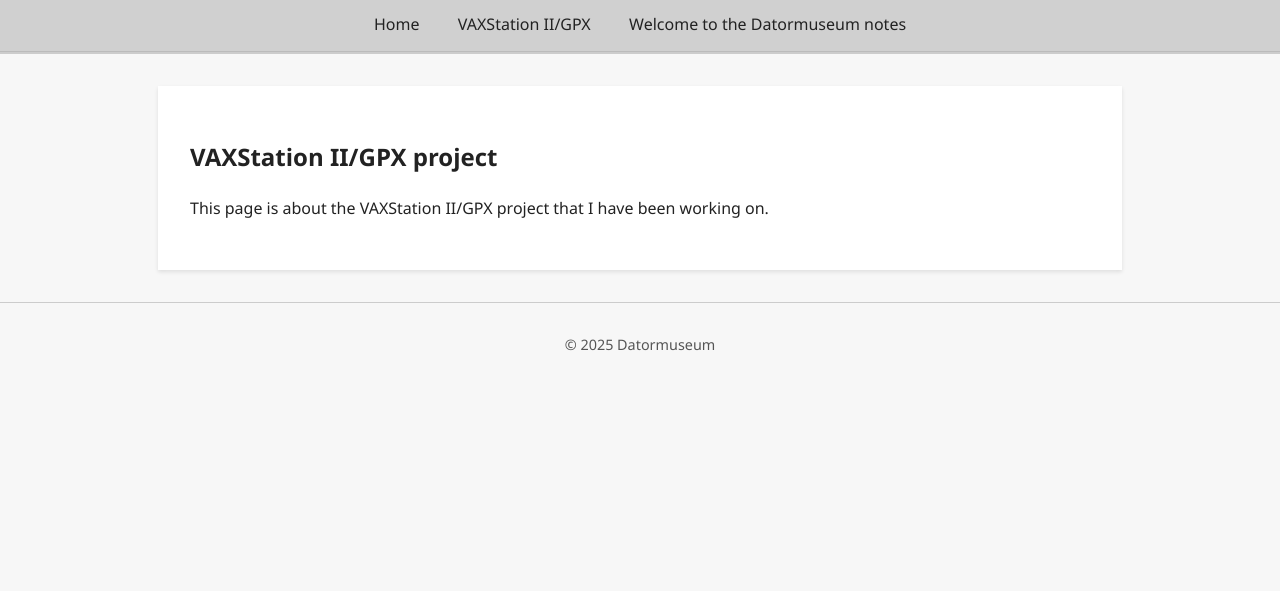
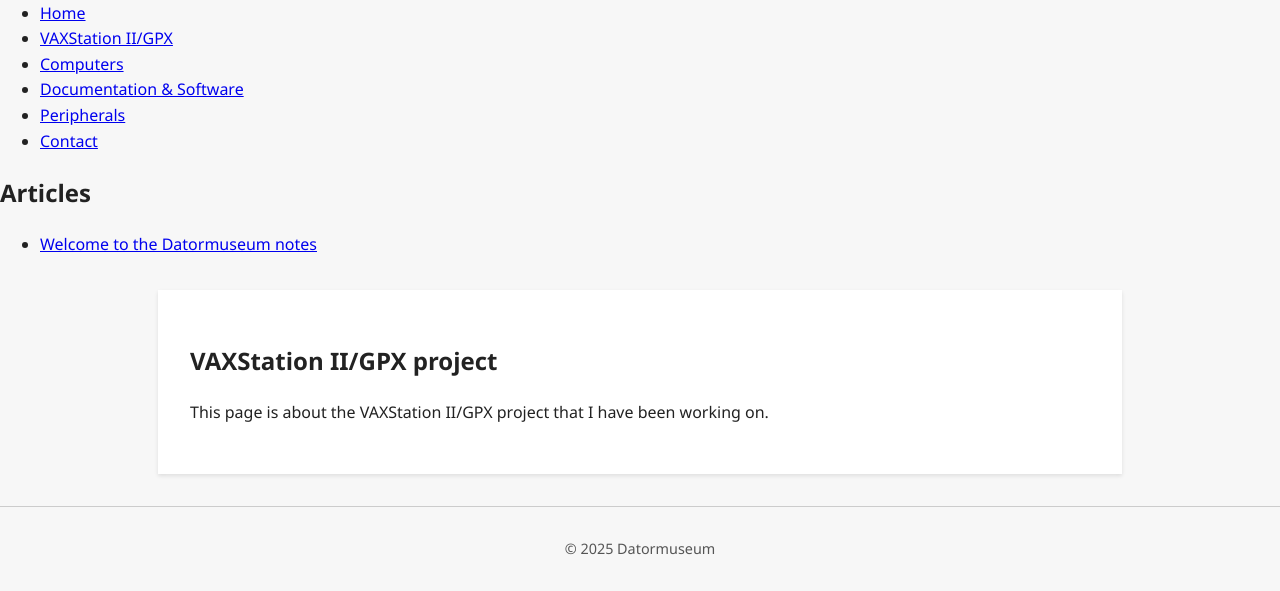
Before and after one commit to MattisLind/mattislind.github.io, a Jekyll site: the page built from VAXStationIIGPX.md, in a window 1280 px wide. Shown: the part 341-932 px from the top of the page. Built offline with Jekyll 4.4.1, drawn with Linux system fonts in a browser that asks for light colours; before the commit the page ends 900 px from its top, so only the background shows below that.

Commit message:
Refactor layout to include sidebar and logo

```diff
--- a/_layouts/default.html
+++ b/_layouts/default.html
@@ -9,30 +9,41 @@
   </head>
 
   <body>
+    <!-- Top logo banner -->
     <header class="site-header">
-      <!-- Logo section -->
-      <div class="logo">
       <a href="{{ '/' | relative_url }}">
-          <img src="{{ 'http://www.datormuseum.se/customLogo.gif' | absolute_url }}" alt="Datormuseum logo">
+        <img src="http://www.datormuseum.se/customLogo.gif" alt="Datormuseum logo">
       </a>
-      </div>
+    </header>
 
-      <!-- Navigation bar -->
-      <nav class="navbar">
+    <!-- Two-column layout -->
+    <div class="layout">
+      <!-- Sidebar navigation -->
+      <aside class="sidebar">
+        <nav>
           <ul>
             <li><a href="{{ '/' | relative_url }}">Home</a></li>
             <li><a href="{{ '/VAXStationIIGPX' | relative_url }}">VAXStation II/GPX</a></li>
+            <li><a href="#">Computers</a></li>
+            <li><a href="#">Documentation & Software</a></li>
+            <li><a href="#">Peripherals</a></li>
+            <li><a href="#">Contact</a></li>
+          </ul>
+
+          <h2>Articles</h2>
+          <ul>
             {%- for post in site.posts -%}
               <li><a href="{{ post.url | relative_url }}">{{ post.title }}</a></li>
             {%- endfor -%}
           </ul>
         </nav>
-    </header>
+      </aside>
 
       <!-- Main content -->
       <main class="content">
         {{ content }}
       </main>
+    </div>
 
     <footer class="footer">
       <p>© {{ "now" | date: "%Y" }} Datormuseum</p>
```
Lines whose indentation alone changed are shown as unchanged.
